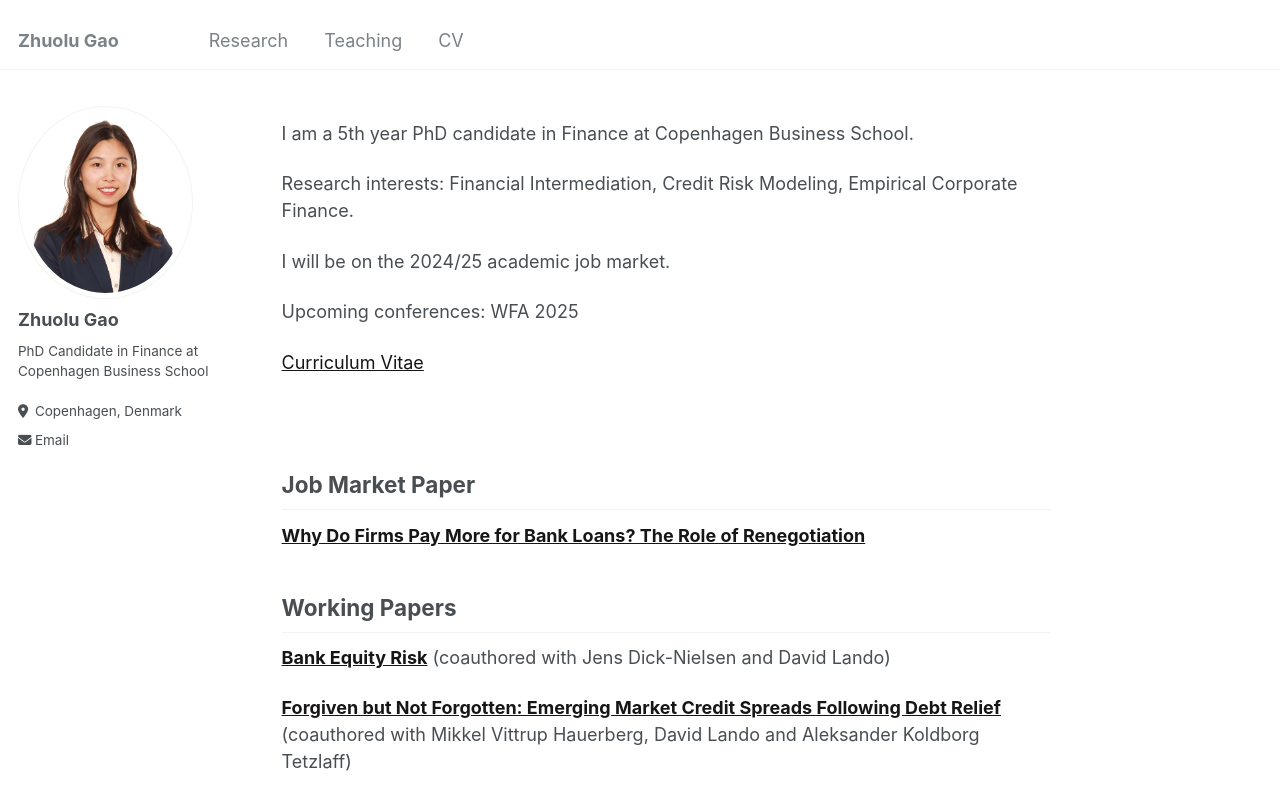
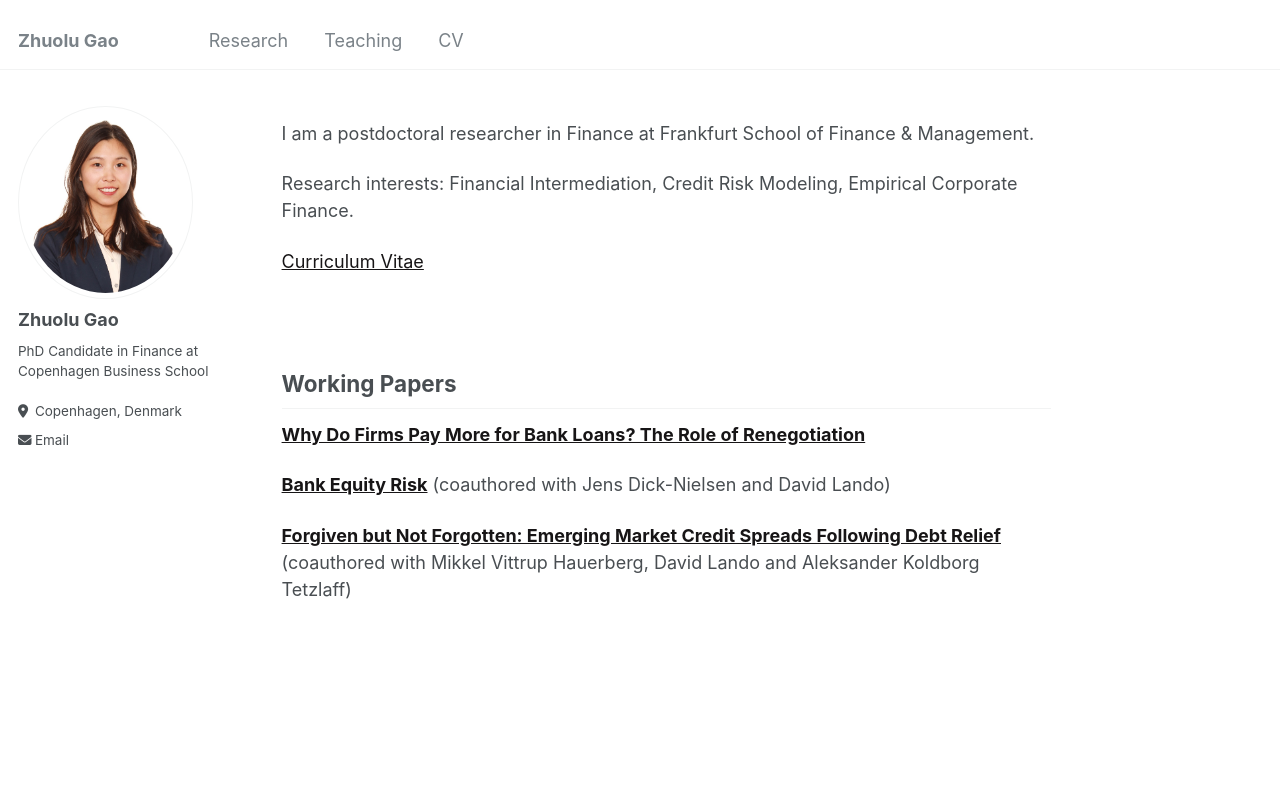
Before and after one commit to zhuolugao/zhuolugao.github.io, a Jekyll site: the page built from _pages/about.md, in a window 1280 px wide and 988 px high. Shown: the top 810 px of the window. Built offline with Jekyll 4.4.1, drawn with Linux system fonts in a browser that asks for light colours.

Commit message:
Update about.md

```diff
--- a/_pages/about.md
+++ b/_pages/about.md
@@ -7,26 +7,17 @@ redirect_from:
   - /about.html
 ---
 
-I am a 5th year PhD candidate in Finance at Copenhagen Business School.
+I am a postdoctoral researcher in Finance at Frankfurt School of Finance & Management.
 
 Research interests: Financial Intermediation, Credit Risk Modeling, Empirical Corporate Finance.
-
-I will be on the 2024/25 academic job market.
-
-Upcoming conferences: WFA 2025
 
 [Curriculum Vitae](/files/CV_ZhuoluGao.pdf)
 
 
 <br/>
 
-## Job Market Paper
-
+## Working Papers
 [**Why Do Firms Pay More for Bank Loans? The Role of Renegotiation**](/files/JMP_ZhuoluGao.pdf)
-
-
-
-## Working Papers
 
 [**Bank Equity Risk**](https://papers.ssrn.com/sol3/papers.cfm?abstract_id=4345088) (coauthored with Jens Dick-Nielsen and David Lando)
 
```
